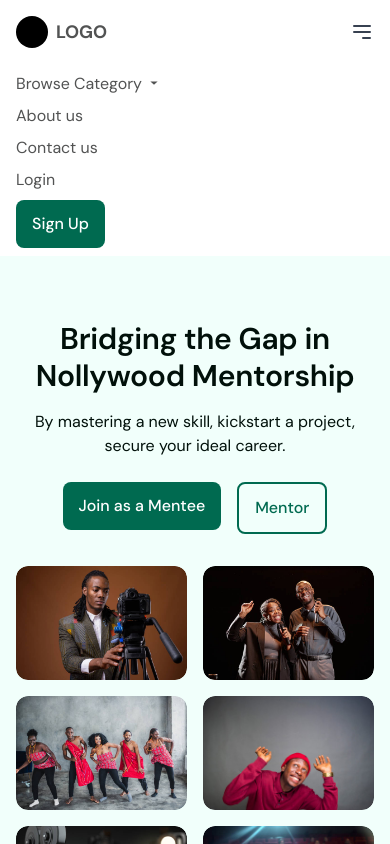
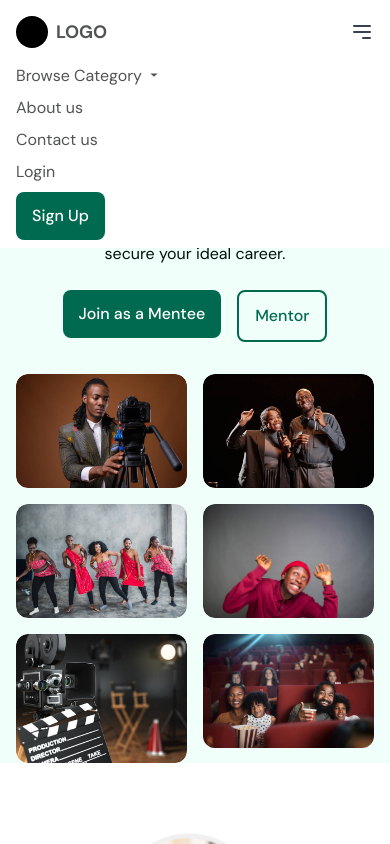
Before and after one commit to Omolara5861/superstar-mentors, a Next.js app: page / in a window 390 px wide. Both pictures are taken after a click on the button 362 px from the left and 32 px from the top of the page. Shown: the top 844 px of the page. Built offline with nearby package versions, Linux system fonts and the light colour scheme.

Commit message:
fix: :bug: Fix bug

```diff
--- a/src/components/navbar/Navbar.tsx
+++ b/src/components/navbar/Navbar.tsx
@@ -13,10 +13,12 @@ const Navbar = () => {
                 {/* Logo */}
                 {/* Desktop Menu */}
                 <div className="hidden md:flex space-x-8 items-center">
-                <div className="flex items-center mr-12">
-                    <div className="bg-black rounded-full w-8 h-8"></div>
-                    <span className="ml-2 text-lg font-bold">LOGO</span>
-                </div>
+                    <Link href='/'>
+                        <div className="flex items-center mr-12">
+                            <div className="bg-black rounded-full w-8 h-8"></div>
+                            <span className="ml-2 text-lg font-bold">LOGO</span>
+                        </div>
+                    </Link>
                     <div className="relative">
                         <button
                             className="flex items-center space-x-1"
@@ -83,7 +85,7 @@ const Navbar = () => {
 
             {/* Mobile Menu */}
             {mobileMenuOpen && (
-                <div className="md:hidden sticky top-0 left-0 right-0">
+                <div className="md:hidden fixed left-0 right-0 top-14 z-50">
                     <div className="flex flex-col items-start space-y-2 px-4 py-2 bg-white">
                         <button
                             className="flex items-center space-x-1 "
```
